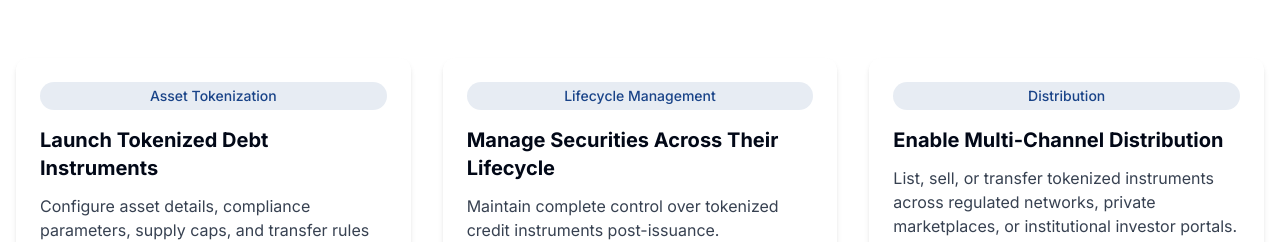
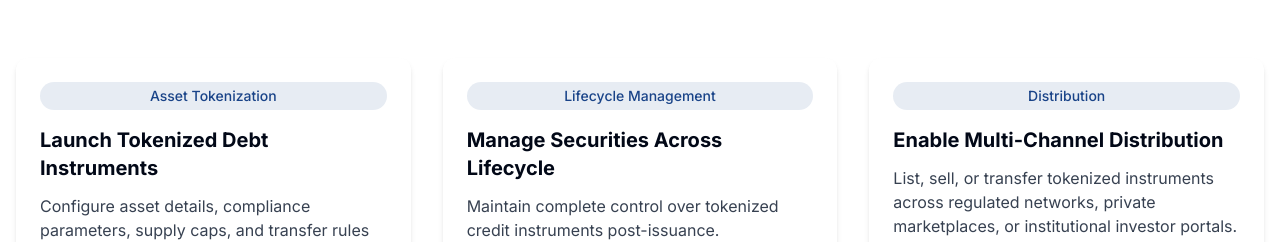
Before and after one commit to vedantgadia/debt-token-flow, a React (Vite) app: page / in a window 1280 px wide. Shown: the part 1540-1782 px from the top of the page. Built offline with nearby package versions, Linux system fonts and the light colour scheme.

Commit message:
Fix: Modify feature section title
Modify the h3 text in the FeaturesSection to "Manage Securities Across Lifecycle".

```diff
--- a/src/components/FeaturesSection.tsx
+++ b/src/components/FeaturesSection.tsx
@@ -1,6 +1,7 @@
 import React from 'react';
 import { Check, ArrowRight } from 'lucide-react';
 import { Button } from '@/components/ui/button';
+
 const features = [{
   id: 'feature-1',
   badge: 'Asset Tokenization',
@@ -11,7 +12,7 @@ const features = [{
 }, {
   id: 'feature-2',
   badge: 'Lifecycle Management',
-  title: 'Manage Securities Across Their Lifecycle',
+  title: 'Manage Securities Across Lifecycle',
   description: 'Maintain complete control over tokenized credit instruments post-issuance.',
   subtext: 'Authorize actions, update records, and automate lifecycle events like interest payments, redemptions, and reporting.',
   checks: ['Role-based permissions', 'Smart contract-driven actions (mint, burn, lock, transfer)', 'Dashboard view for all positions and updates']
@@ -23,6 +24,7 @@ const features = [{
   subtext: 'Bridge to DeFi channels with built-in compliance controls without losing oversight.',
   checks: ['Compatible with exchanges and broker-dealers', 'Supports programmable compliance on every transaction', 'Plug-and-play integrations for wider distribution reach']
 }];
+
 const FeaturesSection = () => {
   return <section className="py-20">
       <div className="container px-4 mx-auto">
```
